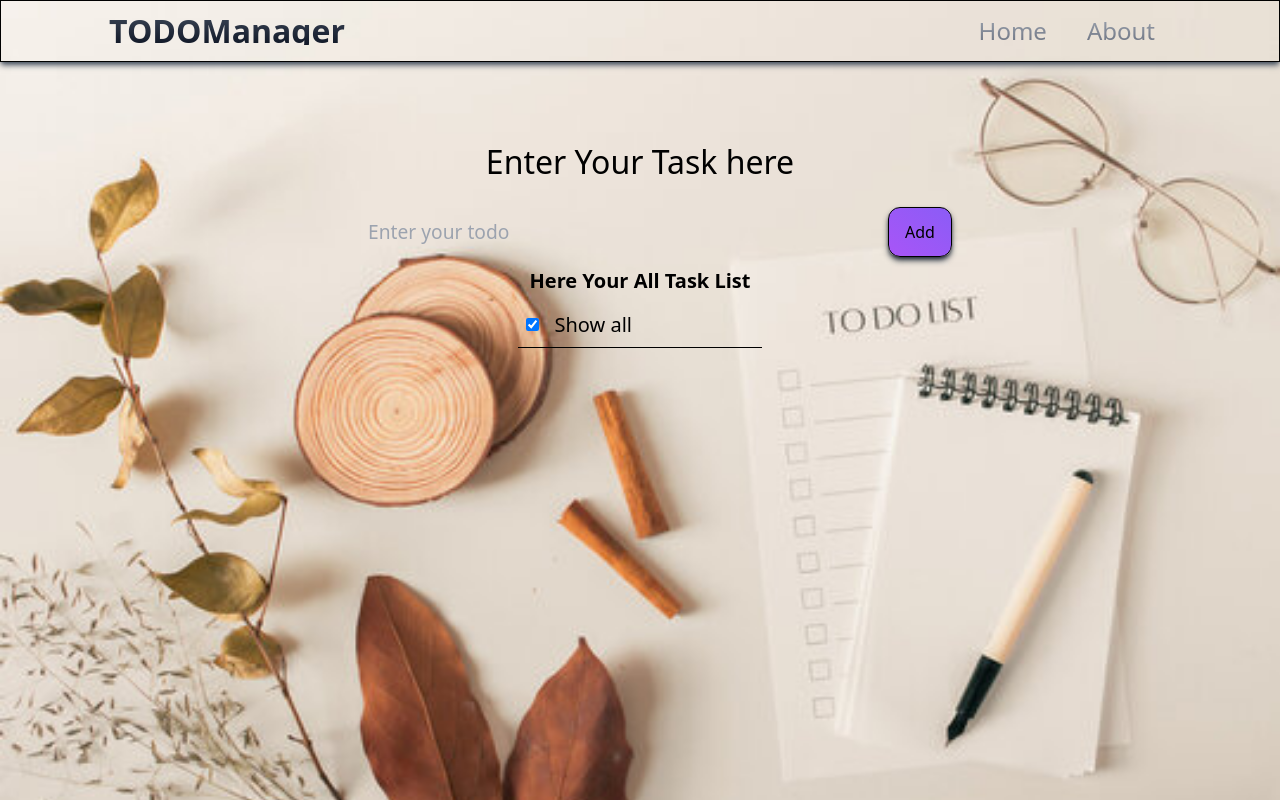
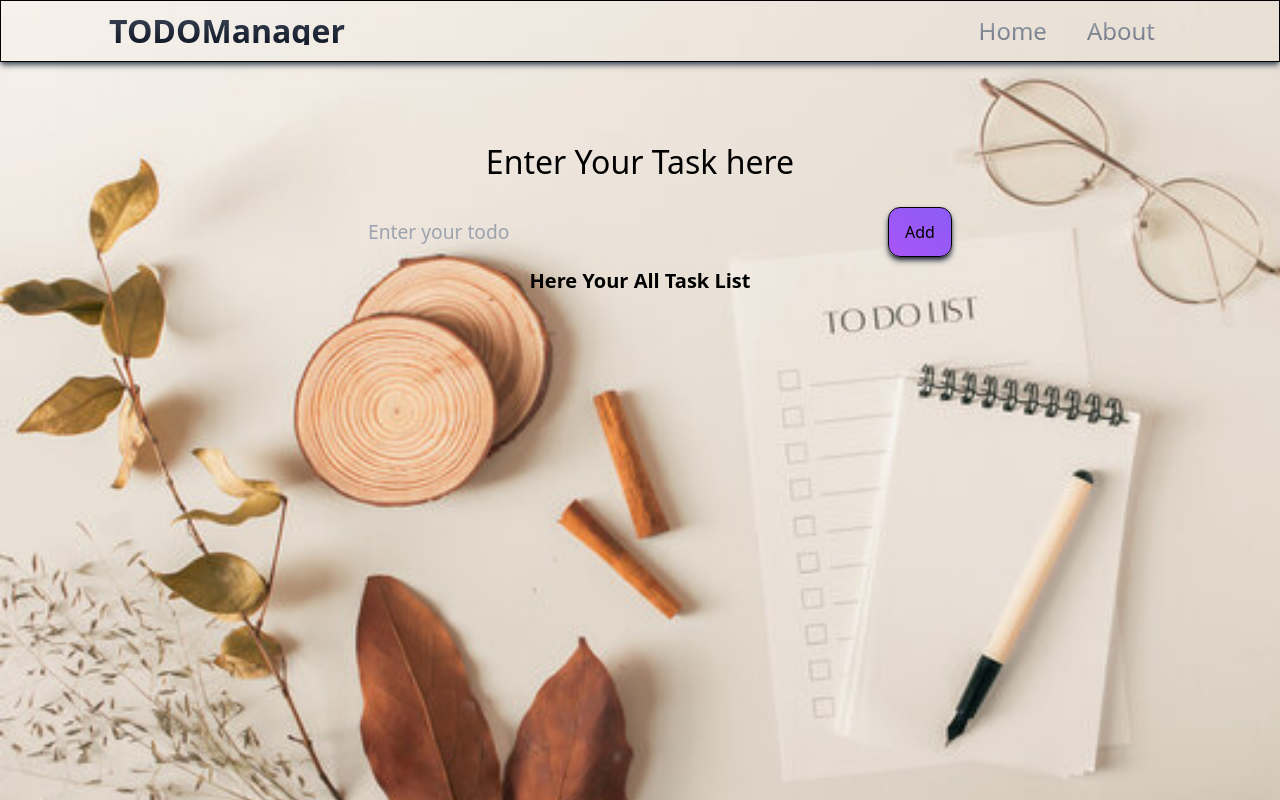
Before and after one commit to PrajapatiAaryan/Octanet_August, a React (Vite) app in the folder Task2/: page / in a window 1280 px wide. Built offline with nearby package versions, Linux system fonts and the light colour scheme.

Commit message:
Update Todotask.jsx

```diff
--- a/Task2/src/components/Todotask.jsx
+++ b/Task2/src/components/Todotask.jsx
@@ -6,7 +6,6 @@ const Todotask = () => {
     { id: Date.now(), todo: "this is a demo todo task", iscompleted: false },
   ]);
   const [task, settask] = useState("");
-  const [completed, setcompleted] = useState(true);
   useEffect(() => {
     let todolist = localStorage.getItem("todolist");
     // let newtodolist = JSON.parse(todolist);
@@ -49,15 +48,7 @@ const Todotask = () => {
     settodos(updatedtodo);
   };
   //show all function
-  const togglechange = () => {
-    setcompleted(!completed);
-    let todolist = localStorage.getItem("todolist");
-    let newtodos = JSON.parse(todolist);
-    let updatedtodo = completed
-      ? newtodos.filter((item) => item.iscompleted == false)
-      : newtodos;
-    settodos(updatedtodo);
-  };
+
 
   return (
     <>
@@ -89,23 +80,7 @@ const Todotask = () => {
             <h1 className="text-xl px-3 py-2 flex justify-center items-center font-bold">
               Here Your All Task List
             </h1>
-            {todos?.length == 0 ? (
-              <>
-                <h1 className="text-lg px-3 py-2 flex justify-center items-center">
-                  NO Task is pending
-                </h1>
-              </>
-            ) : (
-              <div className="flex justify-start border-b border-black items-center text-xl gap-4 px-2 py-2">
-                <input
-                  type="checkbox"
-                  className="text-5xl"
-                  checked={completed}
-                  onChange={() => togglechange()}
-                />
-                <h1>Show all</h1>
-              </div>
-            )}
+
             {todos?.map((item) => (
               <div key={item.id} className=" w-[90vw] lg:w-[45vw] ">
                 <div className="flex justify-between px-2 py-2 items-center border-b">
```
